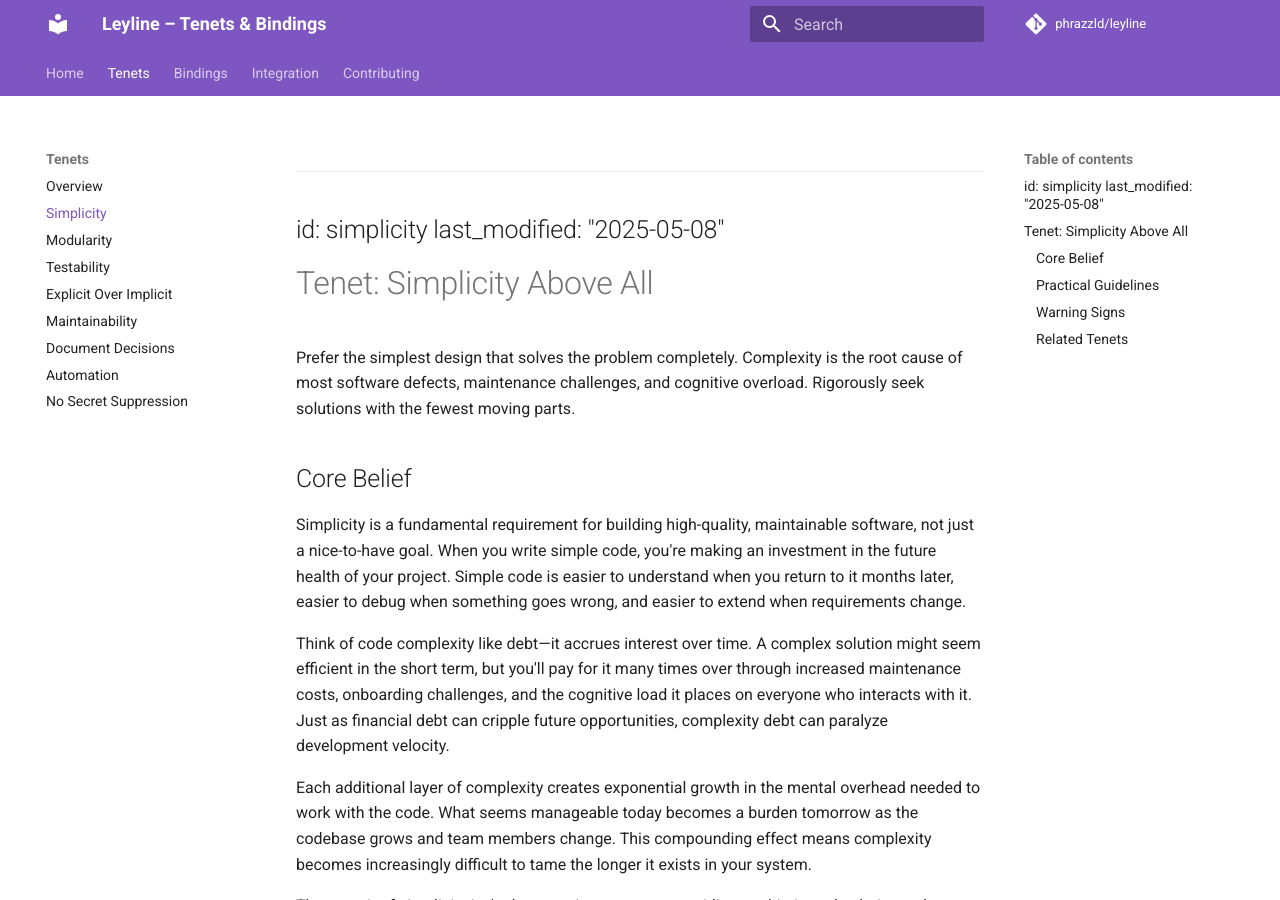
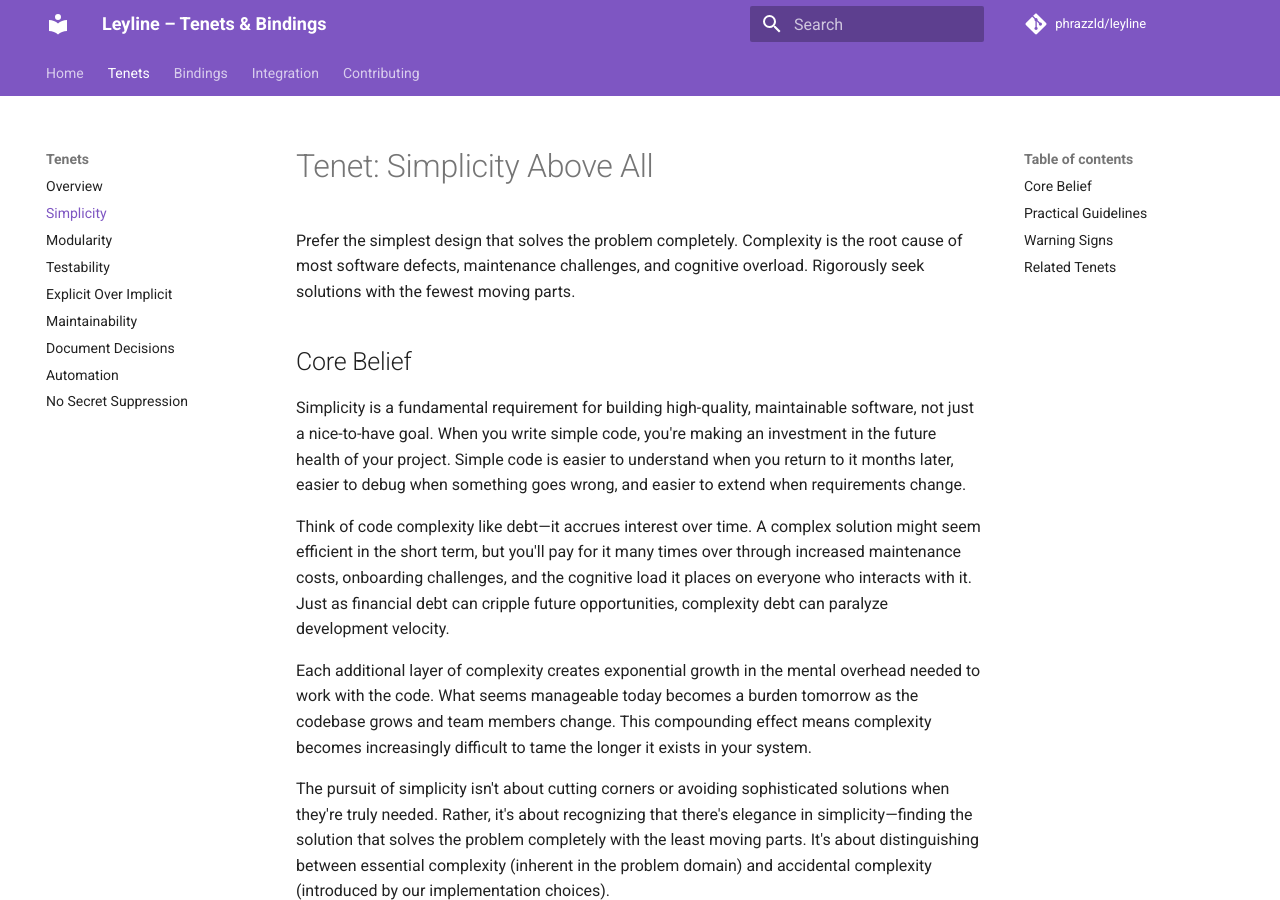
Before and after one commit to phrazzld/leyline, an MkDocs documentation site: the page built from docs/tenets/simplicity.md, in a window 1280 px wide and 900 px high. Built offline with MkDocs 1.6.1 and Material for MkDocs 9.7.7, drawn with Linux system fonts in a browser that asks for light colours; comment, search, counter and statistics services are not loaded.

Commit message:
fix: update simplicity tenet to use YAML front-matter format
- Convert horizontal rule format to YAML front-matter
- Fix validation for simplicity tenet
- Ensure consistent formatting across all tenet files
- Mark task T071 as completed

🤖 Generated with [Claude Code](https://claude.ai/code)

Co-Authored-By: Claude <noreply@anthropic.com>

```diff
--- a/docs/tenets/simplicity.md
+++ b/docs/tenets/simplicity.md
@@ -1,6 +1,7 @@
-______________________________________________________________________
-
-## id: simplicity last_modified: "2025-05-08"
+---
+id: simplicity
+last_modified: '2025-05-08'
+---
 
 # Tenet: Simplicity Above All
 
```
Also changed, not shown: other parts of docs/tenets/simplicity.md (+4 -4 lines), TODO.md (+1 -1 lines).
